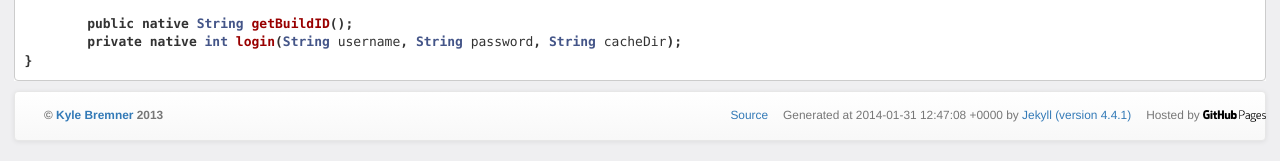
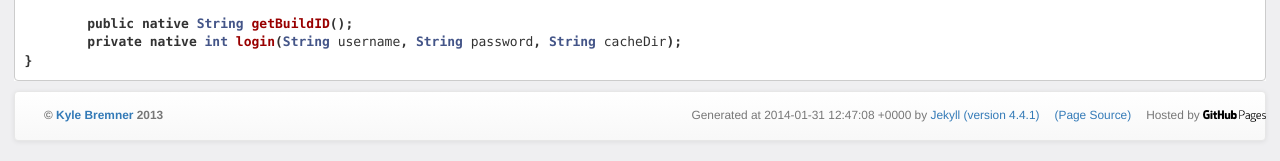
Before and after one commit to kbremner/kbremner.github.io, a Jekyll site: the page built from index.md, in a window 1280 px wide. Shown: the part 650-811 px from the top of the page. Built offline with Jekyll 4.4.1, drawn with Linux system fonts in a browser that asks for light colours; nearby versions of some CDN libraries; Markdown is read by kramdown in place of the engine named in the settings.

Commit message:
Updated default.html

```diff
--- a/_layouts/default.html
+++ b/_layouts/default.html
@@ -52,10 +52,10 @@
            Hosted by <a href="http://pages.github.com/" target="_blank"><img src="/images/github-pages.png" height="12px" alt="GitHub Pages"></a>
           </p>
           <p class="nav small navbar-text navbar-right">
-            Generated at {{ site.time | data_to_xmlschema }} by <a href="http://jekyllrb.com/" target="_blank" style="text-decoration: none;">Jekyll (version {{ jekyll.version }})</a>
+            <a href="https://github.com/kbremner/kbremner.github.io/blob/master/{{ page.path }}" target="_blank" style="text-decoration: none;">(Page Source)</a>
           </p>
           <p class="nav small navbar-text navbar-right">
-            <a href="https://github.com/kbremner/kbremner.github.io/blob/master/{{ page.path }}" target="_blank" style="text-decoration: none;">Source</a>
+            Generated at {{ site.time | data_to_xmlschema }} by <a href="http://jekyllrb.com/" target="_blank" style="text-decoration: none;">Jekyll (version {{ jekyll.version }})</a>
           </p>
       </footer>
 
```
